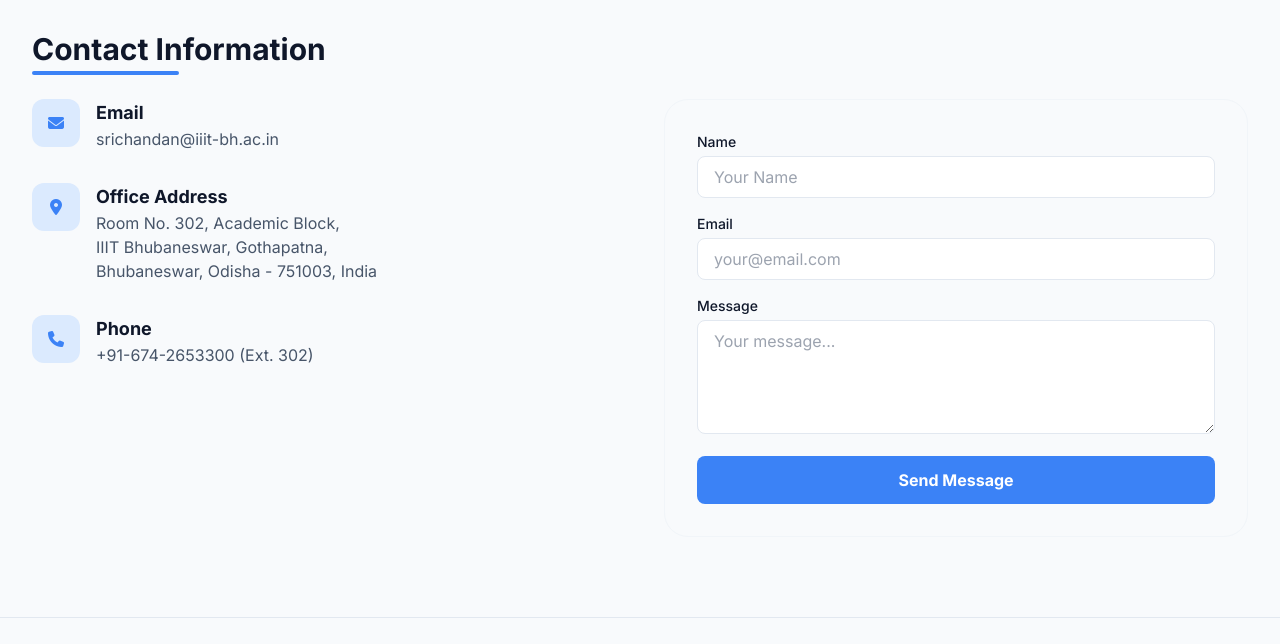
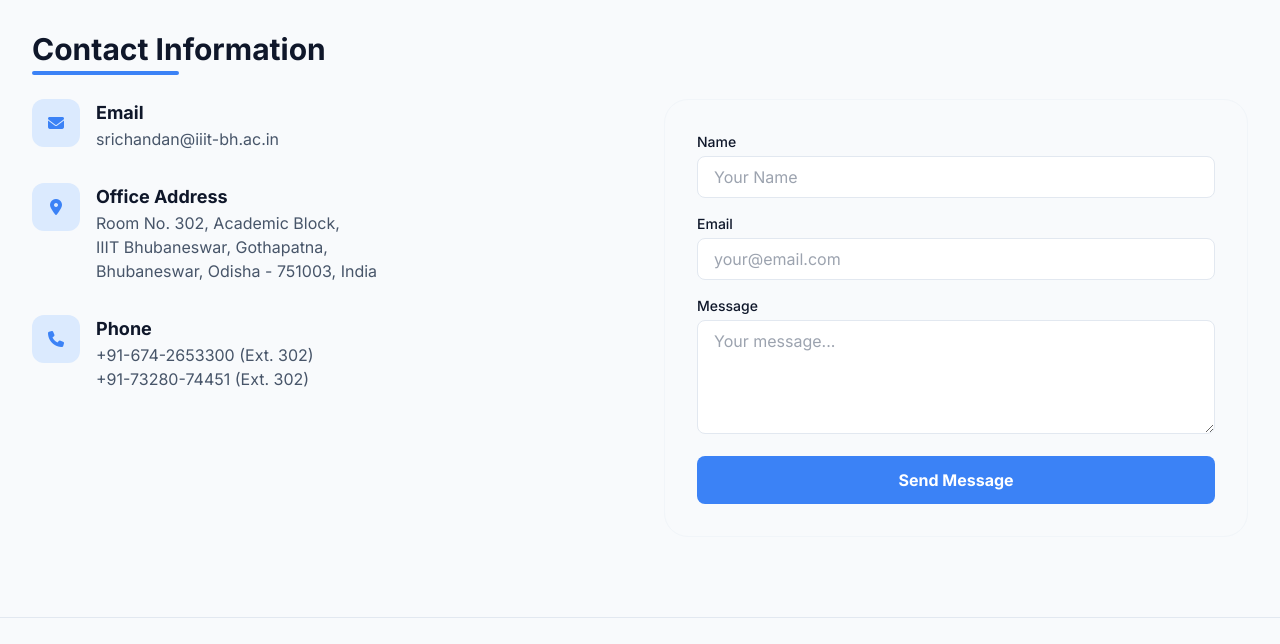
Before and after one commit to rdbms2019ce-prog/DrSrichandan, a website: page index.html in a window 1280 px wide. Shown: the part 3941-4585 px from the top of the page. Drawn offline with nearby package versions, Linux system fonts and the light colour scheme.

Commit message:
Update index.html

```diff
--- a/index.html
+++ b/index.html
@@ -401,6 +401,7 @@
                     <div>
                         <h4 class="font-bold text-lg">Phone</h4>
                         <p class="text-slate-600 dark:text-slate-400">+91-674-2653300 (Ext. 302)</p>
+                         <p class="text-slate-600 dark:text-slate-400">+91-73280-74451 (Ext. 302)</p>
                     </div>
                 </div>
             </div>
```
